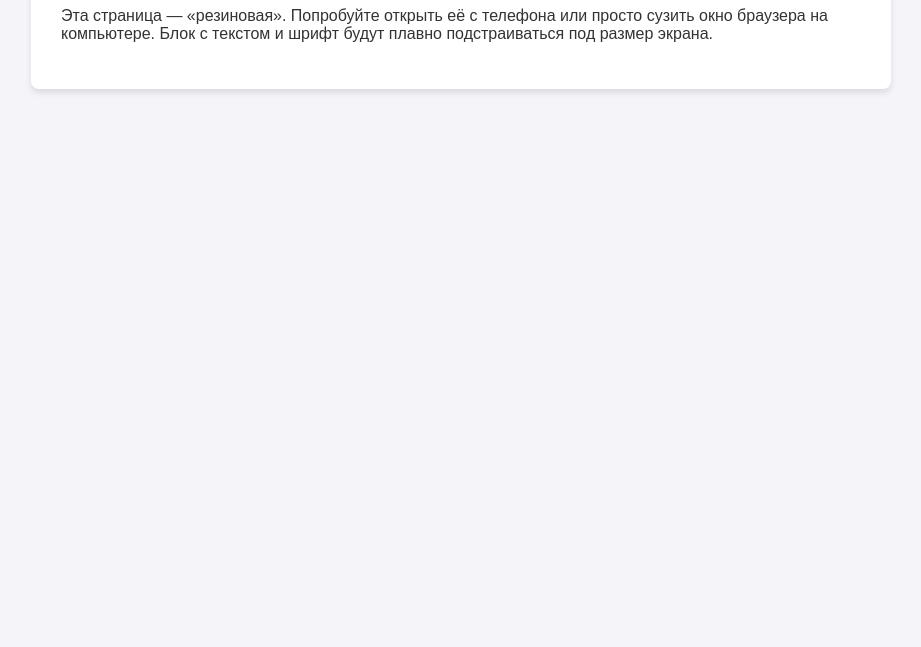
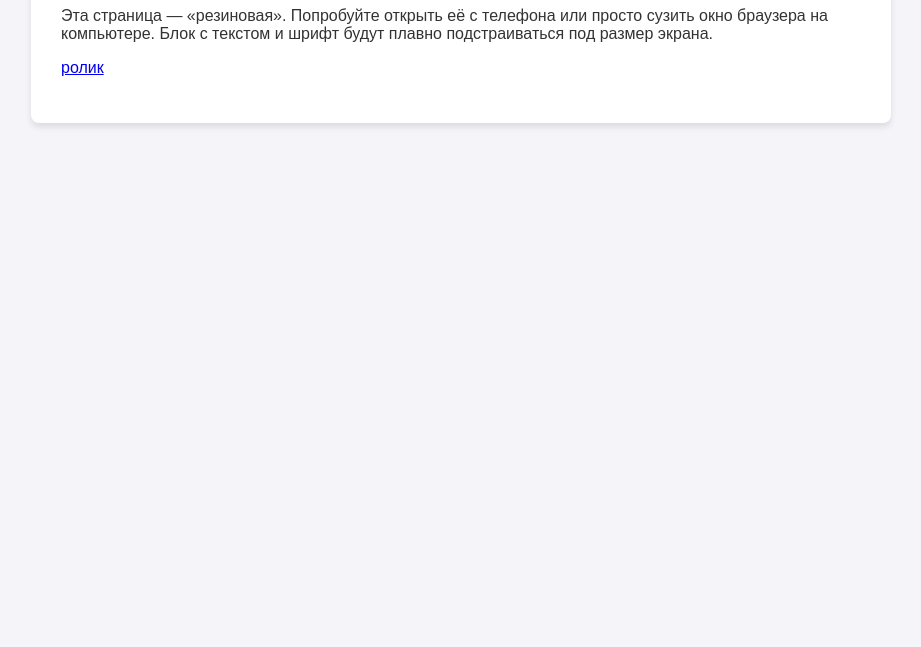
Before and after one commit to atolic/atolic.github.io, a plain HTML site: page index.html in a window 1280 px wide. Shown: the part 153-800 px from the top of the page, without its empty margins (179-1100 px from the left). Drawn offline with Linux system fonts and the light colour scheme.

Commit message:
Update index.html

```diff
--- a/index.html
+++ b/index.html
@@ -43,7 +43,9 @@
     <div class="container">
         <h1>Поздравляю с запуском сайта!</h1>
         <p>Эта страница — «резиновая». Попробуйте открыть её с телефона или просто сузить окно браузера на компьютере. Блок с текстом и шрифт будут плавно подстраиваться под размер экрана.</p>
-    </div>
+  <p>
+<a href="https://drive.google.com/file/d/12JIpG8I83aPbUejKFFJZOqtONUNdUVCz/view?usp=drivesdk">ролик</a>
+ </div>
 
 </body>
 </html>
```
